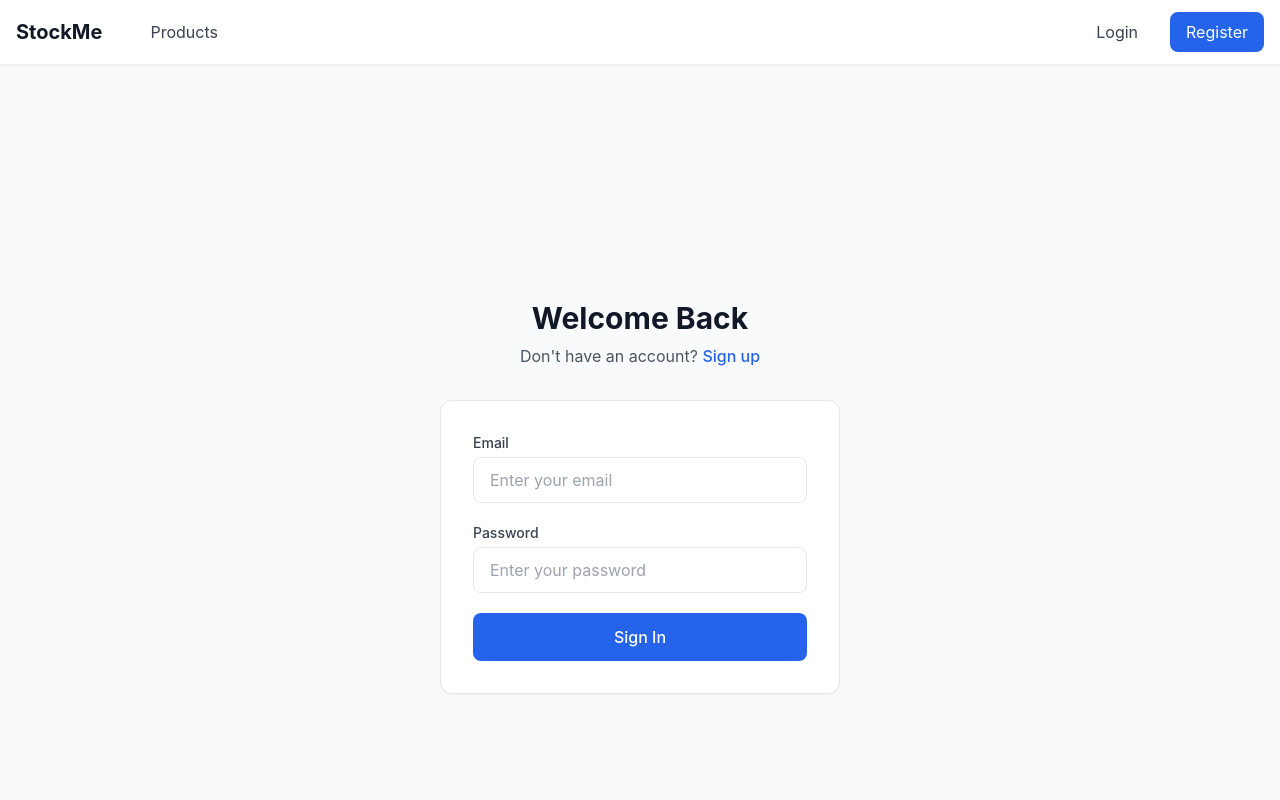
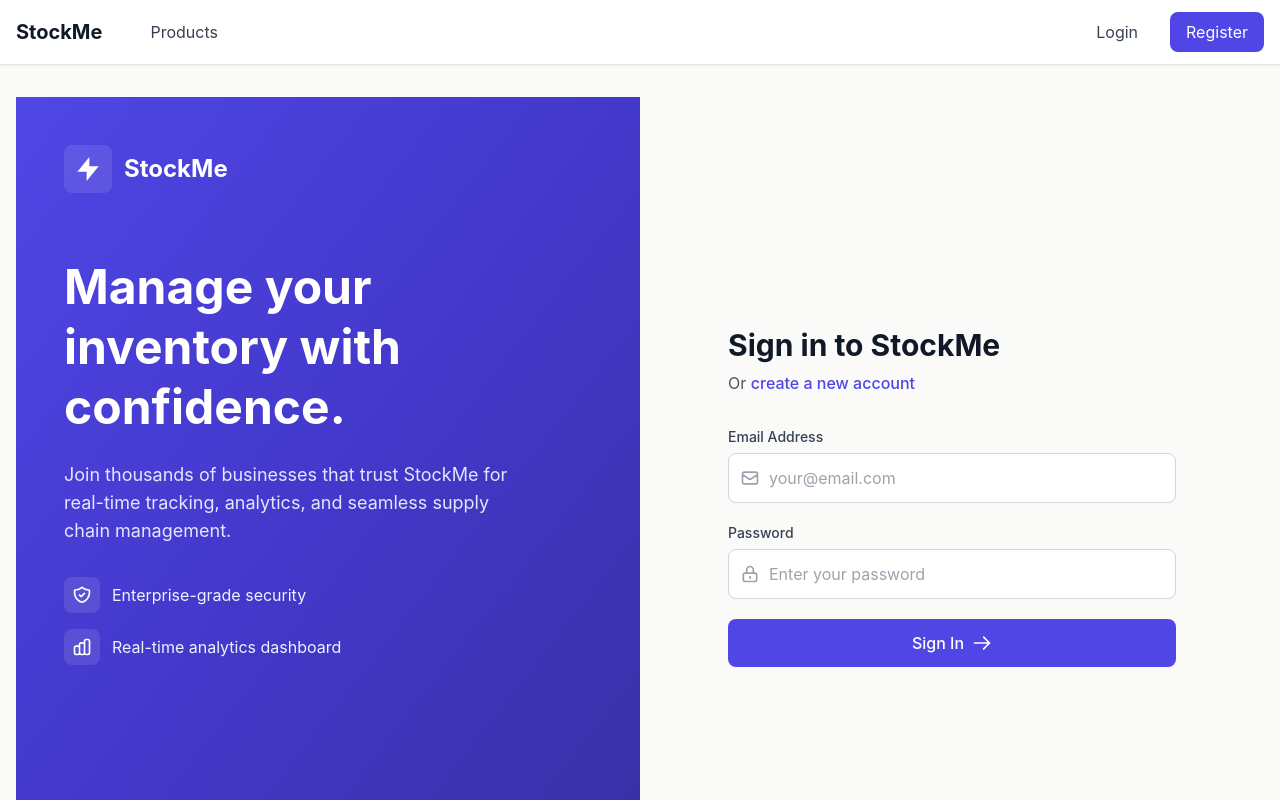
Before and after one commit to Poonyapat9/p01-inventory-management-system, a Next.js app in the folder fronted/: page /auth/login in a window 1280 px wide. Shown: the top 800 px of the page. Built offline with nearby package versions, Linux system fonts and the light colour scheme.

Commit message:
change theme to figma design.

```diff
--- a/fronted/src/app/auth/login/page.tsx
+++ b/fronted/src/app/auth/login/page.tsx
@@ -6,9 +6,6 @@ import Link from "next/link";
 import { useAppDispatch } from "@/store/hooks";
 import { loginSuccess, setError, setLoading } from "@/store/slices/authSlice";
 import { authService } from "@/services/authService";
-import Input from "@/components/ui/Input";
-import Button from "@/components/ui/Button";
-import Card from "@/components/ui/Card";
 import { toast } from "react-toastify";
 
 const LoginPage: React.FC = () => {
@@ -55,54 +52,130 @@ const LoginPage: React.FC = () => {
   };
 
   return (
-    <div className="min-h-screen flex items-center justify-center bg-gray-50">
-      <div className="w-full max-w-md px-6">
-        <div className="text-center mb-8">
-          <h1 className="text-3xl font-bold text-gray-900 mb-2">
-            Welcome Back
-          </h1>
+    <div className="min-h-screen flex">
+      {/* Left Panel */}
+      <div className="hidden lg:flex lg:w-1/2 bg-gradient-to-br from-indigo-600 via-indigo-700 to-indigo-800 p-12 flex-col justify-between text-white">
+        <div>
+          <div className="flex items-center gap-3 mb-16">
+            <div className="bg-white/10 p-2 rounded-lg backdrop-blur-sm">
+              <svg className="w-8 h-8" fill="currentColor" viewBox="0 0 24 24">
+                <path d="M13 10V3L4 14h7v7l9-11h-7z"/>
+              </svg>
+            </div>
+            <span className="text-2xl font-bold">StockMe</span>
+          </div>
+
+          <div className="max-w-md">
+            <h1 className="text-5xl font-bold mb-6 leading-tight">Manage your inventory with confidence.</h1>
+            <p className="text-lg text-indigo-100 mb-8">
+              Join thousands of businesses that trust StockMe for real-time tracking, analytics, and seamless supply chain management.
+            </p>
+
+            <div className="space-y-4">
+              <div className="flex items-center gap-3">
+                <div className="bg-white/10 p-2 rounded-lg">
+                  <svg className="w-5 h-5" fill="none" stroke="currentColor" viewBox="0 0 24 24">
+                    <path strokeLinecap="round" strokeLinejoin="round" strokeWidth={2} d="M9 12l2 2 4-4m5.618-4.016A11.955 11.955 0 0112 2.944a11.955 11.955 0 01-8.618 3.04A12.02 12.02 0 003 9c0 5.591 3.824 10.29 9 11.622 5.176-1.332 9-6.03 9-11.622 0-1.042-.133-2.052-.382-3.016z" />
+                  </svg>
+                </div>
+                <span className="text-indigo-50">Enterprise-grade security</span>
+              </div>
+              <div className="flex items-center gap-3">
+                <div className="bg-white/10 p-2 rounded-lg">
+                  <svg className="w-5 h-5" fill="none" stroke="currentColor" viewBox="0 0 24 24">
+                    <path strokeLinecap="round" strokeLinejoin="round" strokeWidth={2} d="M9 19v-6a2 2 0 00-2-2H5a2 2 0 00-2 2v6a2 2 0 002 2h2a2 2 0 002-2zm0 0V9a2 2 0 012-2h2a2 2 0 012 2v10m-6 0a2 2 0 002 2h2a2 2 0 002-2m0 0V5a2 2 0 012-2h2a2 2 0 012 2v14a2 2 0 01-2 2h-2a2 2 0 01-2-2z" />
+                  </svg>
+                </div>
+                <span className="text-indigo-50">Real-time analytics dashboard</span>
+              </div>
+            </div>
+          </div>
+        </div>
+
+        <div className="text-indigo-200 text-sm">
+          © 2024 StockMe Inc. All rights reserved.
+        </div>
+      </div>
+
+      {/* Right Panel */}
+      <div className="w-full lg:w-1/2 flex items-center justify-center p-8 bg-stone-50">
+        <div className="w-full max-w-md">
+          <div className="mb-8">
+            <h2 className="text-3xl font-bold text-gray-900 mb-2">Sign in to StockMe</h2>
             <p className="text-gray-600">
-            Don't have an account?{" "}
+              Or{" "}
               <Link
                 href="/auth/register"
-              className="text-blue-600 hover:text-blue-700 font-medium"
+                className="text-indigo-600 hover:text-indigo-700 font-medium"
               >
-              Sign up
+                create a new account
               </Link>
             </p>
           </div>
 
-        <div className="bg-white border border-gray-200 rounded-xl shadow-sm p-8">
           <form onSubmit={handleSubmit} className="space-y-5">
-            <Input
-              label="Email"
+            <div>
+              <label className="block text-sm font-medium text-gray-700 mb-1.5">Email Address</label>
+              <div className="relative">
+                <div className="absolute inset-y-0 left-0 pl-3 flex items-center pointer-events-none">
+                  <svg className="h-5 w-5 text-gray-400" fill="none" stroke="currentColor" viewBox="0 0 24 24">
+                    <path strokeLinecap="round" strokeLinejoin="round" strokeWidth={2} d="M3 8l7.89 5.26a2 2 0 002.22 0L21 8M5 19h14a2 2 0 002-2V7a2 2 0 00-2-2H5a2 2 0 00-2 2v10a2 2 0 002 2z" />
+                  </svg>
+                </div>
+                <input
                   type="email"
                   name="email"
                   value={formData.email}
                   onChange={handleChange}
                   required
-              placeholder="Enter your email"
+                  placeholder="your@email.com"
+                  className="w-full pl-10 pr-4 py-3 border border-stone-300 rounded-lg focus:outline-none focus:ring-2 focus:ring-indigo-500 focus:border-transparent"
                 />
+              </div>
+            </div>
 
-            <Input
-              label="Password"
+            <div>
+              <label className="block text-sm font-medium text-gray-700 mb-1.5">Password</label>
+              <div className="relative">
+                <div className="absolute inset-y-0 left-0 pl-3 flex items-center pointer-events-none">
+                  <svg className="h-5 w-5 text-gray-400" fill="none" stroke="currentColor" viewBox="0 0 24 24">
+                    <path strokeLinecap="round" strokeLinejoin="round" strokeWidth={2} d="M12 15v2m-6 4h12a2 2 0 002-2v-6a2 2 0 00-2-2H6a2 2 0 00-2 2v6a2 2 0 002 2zm10-10V7a4 4 0 00-8 0v4h8z" />
+                  </svg>
+                </div>
+                <input
                   type="password"
                   name="password"
                   value={formData.password}
                   onChange={handleChange}
                   required
                   placeholder="Enter your password"
+                  className="w-full pl-10 pr-4 py-3 border border-stone-300 rounded-lg focus:outline-none focus:ring-2 focus:ring-indigo-500 focus:border-transparent"
                 />
+              </div>
+            </div>
 
-            <Button
+            <button
               type="submit"
-              variant="primary"
-              size="lg"
-              className="w-full mt-2"
-              isLoading={isLoading}
+              disabled={isLoading}
+              className="w-full bg-indigo-600 text-white py-3 px-4 rounded-lg font-medium hover:bg-indigo-700 focus:outline-none focus:ring-2 focus:ring-indigo-500 focus:ring-offset-2 transition-all disabled:opacity-50 disabled:cursor-not-allowed flex items-center justify-center gap-2"
             >
-              Sign In
-            </Button>
+              {isLoading ? (
+                <>
+                  <svg className="animate-spin h-5 w-5" fill="none" viewBox="0 0 24 24">
+                    <circle className="opacity-25" cx="12" cy="12" r="10" stroke="currentColor" strokeWidth="4"></circle>
+                    <path className="opacity-75" fill="currentColor" d="M4 12a8 8 0 018-8V0C5.373 0 0 5.373 0 12h4zm2 5.291A7.962 7.962 0 014 12H0c0 3.042 1.135 5.824 3 7.938l3-2.647z"></path>
+                  </svg>
+                  Signing in...
+                </>
+              ) : (
+                <>
+                  <span>Sign In</span>
+                  <svg className="w-5 h-5" fill="none" stroke="currentColor" viewBox="0 0 24 24">
+                    <path strokeLinecap="round" strokeLinejoin="round" strokeWidth={2} d="M14 5l7 7m0 0l-7 7m7-7H3" />
+                  </svg>
+                </>
+              )}
+            </button>
           </form>
         </div>
       </div>
--- a/fronted/src/app/auth/register/page.tsx
+++ b/fronted/src/app/auth/register/page.tsx
@@ -100,24 +100,48 @@ const RegisterPage: React.FC = () => {
   };
 
   return (
-    <div className="min-h-screen flex items-center justify-center bg-gray-50 py-12">
-      <div className="w-full max-w-md px-6">
-        <div className="mb-8 text-center">
-          <h1 className="text-3xl font-bold text-gray-900 mb-2">
-            Create Account
-          </h1>
+    <div className="min-h-screen flex">
+      {/* Left Panel */}
+      <div className="hidden lg:flex lg:w-1/2 bg-gradient-to-br from-indigo-600 via-indigo-700 to-indigo-800 p-12 flex-col justify-between text-white">
+        <div>
+          <div className="flex items-center gap-3 mb-16">
+            <div className="bg-white/10 p-2 rounded-lg backdrop-blur-sm">
+              <svg className="w-8 h-8" fill="currentColor" viewBox="0 0 24 24">
+                <path d="M13 10V3L4 14h7v7l9-11h-7z"/>
+              </svg>
+            </div>
+            <span className="text-2xl font-bold">StockMe</span>
+          </div>
+
+          <div className="max-w-md">
+            <h1 className="text-5xl font-bold mb-6 leading-tight">Start managing smarter today.</h1>
+            <p className="text-lg text-indigo-100 mb-8">
+              Create your account and join businesses worldwide using StockMe for efficient inventory management.
+            </p>
+          </div>
+        </div>
+
+        <div className="text-indigo-200 text-sm">
+          © 2024 StockMe Inc. All rights reserved.
+        </div>
+      </div>
+
+      {/* Right Panel */}
+      <div className="w-full lg:w-1/2 flex items-center justify-center p-8 bg-stone-50 overflow-y-auto">
+        <div className="w-full max-w-md py-8">
+          <div className="mb-8">
+            <h2 className="text-3xl font-bold text-gray-900 mb-2">Create Account</h2>
             <p className="text-gray-600">
               Already have an account?{" "}
               <Link
                 href="/auth/login"
-              className="text-blue-600 hover:text-blue-700 font-medium"
+                className="text-indigo-600 hover:text-indigo-700 font-medium"
               >
                 Sign in
               </Link>
             </p>
           </div>
 
-        <div className="bg-white border border-gray-200 rounded-xl shadow-sm p-8">
           <form onSubmit={handleSubmit} className="space-y-4">
             <Input
               label="Name"
@@ -185,15 +209,23 @@ const RegisterPage: React.FC = () => {
               placeholder="Re-enter password"
             />
 
-            <Button
+            <button
               type="submit"
-              variant="primary"
-              size="lg"
-              className="w-full mt-2"
-              isLoading={isLoading}
+              disabled={isLoading}
+              className="w-full bg-indigo-600 text-white py-3 px-4 rounded-lg font-medium hover:bg-indigo-700 focus:outline-none focus:ring-2 focus:ring-indigo-500 focus:ring-offset-2 transition-all disabled:opacity-50 disabled:cursor-not-allowed flex items-center justify-center gap-2"
             >
-              Create Account
-            </Button>
+              {isLoading ? (
+                <>
+                  <svg className="animate-spin h-5 w-5" fill="none" viewBox="0 0 24 24">
+                    <circle className="opacity-25" cx="12" cy="12" r="10" stroke="currentColor" strokeWidth="4"></circle>
+                    <path className="opacity-75" fill="currentColor" d="M4 12a8 8 0 018-8V0C5.373 0 0 5.373 0 12h4zm2 5.291A7.962 7.962 0 014 12H0c0 3.042 1.135 5.824 3 7.938l3-2.647z"></path>
+                  </svg>
+                  Creating account...
+                </>
+              ) : (
+                "Create Account"
+              )}
+            </button>
           </form>
         </div>
       </div>
--- a/fronted/src/app/globals.css
+++ b/fronted/src/app/globals.css
@@ -13,13 +13,13 @@ body {
     sans-serif;
   -webkit-font-smoothing: antialiased;
   -moz-osx-font-smoothing: grayscale;
-  background-color: #fafafa;
-  color: #1a1a1a;
+  background-color: #f5f5f0;
+  color: #2d2d2d;
 }
 
 @layer components {
   .card {
-    @apply bg-white rounded-xl border border-gray-100 shadow-sm;
+    @apply bg-white rounded-xl border border-stone-200 shadow-sm;
   }
 
   .btn {
@@ -27,6 +27,6 @@ body {
   }
 
   .input {
-    @apply w-full px-4 py-2.5 border border-gray-200 rounded-lg focus:outline-none focus:ring-2 focus:ring-blue-500 focus:border-transparent;
+    @apply w-full px-4 py-3 border border-stone-300 rounded-lg focus:outline-none focus:ring-2 focus:ring-indigo-500 focus:border-transparent;
   }
 }
--- a/fronted/src/components/layout/Layout.tsx
+++ b/fronted/src/components/layout/Layout.tsx
@@ -86,10 +86,10 @@ const Layout: React.FC<LayoutProps> = ({ children }) => {
   };
 
   return (
-    <div className="min-h-screen bg-gray-50">
+    <div className="min-h-screen bg-stone-50">
       <Navbar />
       <main className="container mx-auto px-4 py-8 max-w-7xl">{children}</main>
-      <footer className="bg-white border-t border-gray-100 mt-auto">
+      <footer className="bg-white border-t border-stone-200 mt-auto">
         <div className="container mx-auto px-4 py-6 text-center">
           <p className="text-gray-600 text-sm">
             &copy; {new Date().getFullYear()} StockMe
--- a/fronted/src/components/layout/Navbar.tsx
+++ b/fronted/src/components/layout/Navbar.tsx
@@ -28,13 +28,13 @@ const Navbar: React.FC = () => {
   };
 
   return (
-    <nav className="bg-white border-b border-gray-100 shadow-sm">
+    <nav className="bg-white border-b border-stone-200 shadow-sm">
       <div className="container mx-auto px-4 max-w-7xl">
         <div className="flex items-center justify-between h-16">
           <div className="flex items-center space-x-8">
             <Link
               href="/"
-              className="text-xl font-bold text-gray-900 hover:text-blue-600 transition-colors"
+              className="text-xl font-bold text-gray-900 hover:text-indigo-600 transition-colors"
             >
               StockMe
             </Link>
@@ -75,7 +75,7 @@ const Navbar: React.FC = () => {
                 <span className="text-sm text-gray-700">
                   {user?.name}
                   {user?.role && (
-                    <span className="ml-2 text-xs bg-blue-100 text-blue-700 px-2 py-1 rounded-full">
+                    <span className="ml-2 text-xs bg-indigo-100 text-indigo-700 px-2 py-1 rounded-full">
                       {user.role}
                     </span>
                   )}
@@ -97,7 +97,7 @@ const Navbar: React.FC = () => {
                 </Link>
                 <Link
                   href="/auth/register"
-                  className="bg-blue-600 text-white hover:bg-blue-700 px-4 py-2 rounded-lg transition-all"
+                  className="bg-indigo-600 text-white hover:bg-indigo-700 px-4 py-2 rounded-lg transition-all"
                 >
                   Register
                 </Link>
--- a/fronted/src/components/ui/Card.tsx
+++ b/fronted/src/components/ui/Card.tsx
@@ -9,10 +9,10 @@ interface CardProps {
 const Card: React.FC<CardProps> = ({ children, className = "", title }) => {
   return (
     <div
-      className={`bg-white rounded-xl border border-gray-100 shadow-sm overflow-hidden ${className}`}
+      className={`bg-white rounded-xl border border-stone-200 shadow-sm overflow-hidden ${className}`}
     >
       {title && (
-        <div className="px-6 py-4 border-b border-gray-100">
+        <div className="px-6 py-4 border-b border-stone-200">
           <h3 className="text-lg font-semibold text-gray-900">{title}</h3>
         </div>
       )}
--- a/fronted/src/components/ui/Input.tsx
+++ b/fronted/src/components/ui/Input.tsx
@@ -16,8 +16,8 @@ const Input = React.forwardRef<HTMLInputElement, InputProps>(
         )}
         <input
           ref={ref}
-          className={`w-full px-4 py-2.5 border rounded-lg focus:outline-none focus:ring-2 focus:ring-blue-500 focus:border-transparent transition-all ${
-            error ? "border-red-500" : "border-gray-200"
+          className={`w-full px-4 py-2.5 border rounded-lg focus:outline-none focus:ring-2 focus:ring-indigo-500 focus:border-transparent transition-all ${
+            error ? "border-red-500" : "border-stone-300"
           } ${className}`}
           {...props}
         />
--- a/fronted/src/components/ui/LoadingSpinner.tsx
+++ b/fronted/src/components/ui/LoadingSpinner.tsx
@@ -12,7 +12,7 @@ const LoadingSpinner: React.FC<{ size?: "sm" | "md" | "lg" }> = ({
   return (
     <div className="flex justify-center items-center">
       <div
-        className={`animate-spin rounded-full border-b-2 border-primary-600 ${sizeClasses[size]}`}
+        className={`animate-spin rounded-full border-b-2 border-indigo-600 ${sizeClasses[size]}`}
       ></div>
     </div>
   );
--- a/fronted/src/components/ui/Select.tsx
+++ b/fronted/src/components/ui/Select.tsx
@@ -18,8 +18,8 @@ const Select = React.forwardRef<HTMLSelectElement, SelectProps>(
         )}
         <select
           ref={ref}
-          className={`w-full px-4 py-2.5 border rounded-lg focus:outline-none focus:ring-2 focus:ring-blue-500 focus:border-transparent transition-all ${
-            error ? "border-red-500" : "border-gray-200"
+          className={`w-full px-4 py-2.5 border rounded-lg focus:outline-none focus:ring-2 focus:ring-indigo-500 focus:border-transparent transition-all ${
+            error ? "border-red-500" : "border-stone-300"
           } ${className}`}
           {...props}
         >
--- /dev/null
+++ b/fronted/src/types/css.d.ts
@@ -0,0 +1,4 @@
+declare module '*.css' {
+  const content: { [className: string]: string };
+  export default content;
+}
```
Also changed, not shown: fronted/package.json (+11 -11 lines), 1 other file (tests, documents, lock files or other folders). Lines whose indentation alone changed are shown as unchanged.
